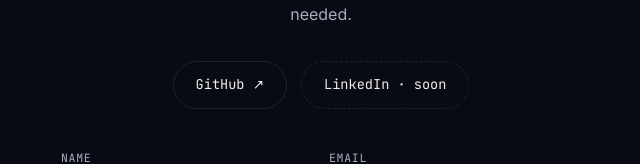
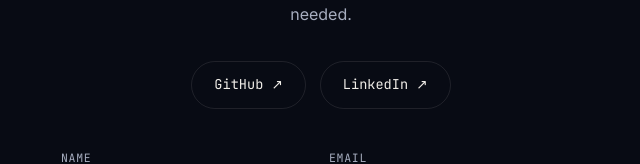
Before and after one commit to sapphirethunderbird/scarlett-website, a Next.js app: page / in a window 1280 px wide. Shown: the part 3740-3904 px from the top of the page, without its empty margins (319-959 px from the left). Built offline with nearby package versions, Linux system fonts and the light colour scheme.

Commit message:
add LinkedIn link at bottom

```diff
--- a/components/home/contact.tsx
+++ b/components/home/contact.tsx
@@ -17,8 +17,12 @@
         >
           GitHub ↗
         </a>
-        <a className={styles.todo} href="#" aria-disabled="true">
-          LinkedIn · soon
+        <a
+          href="https://linkedin.com/in/scarlett-whisnant"
+          target="_blank"
+          rel="noopener"
+        >
+          LinkedIn ↗
         </a>
       </div>
       <ContactForm />
```
